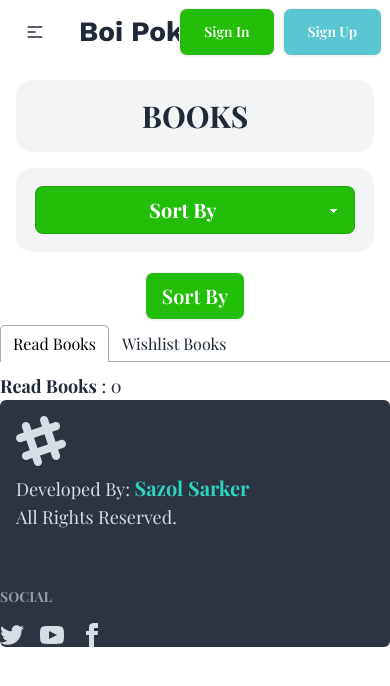
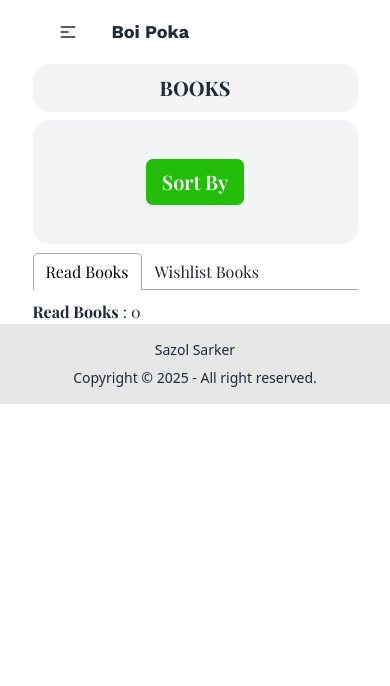
Before and after one commit to Sazol-Sarker/Boi-Poka-With-React-Router, a React app: page /listedBooks in a window 390 px wide. Shown: the top 686 px of the page. Built offline with nearby package versions, Linux system fonts and the light colour scheme; the HTML template or start-up script is replaced by a standard one; a web font is replaced by a local one.

Commit message:
Responsive mobile design added

```diff
--- a/src/components/Banner/Banner.jsx
+++ b/src/components/Banner/Banner.jsx
@@ -1,22 +1,50 @@
-import { Link } from 'react-router-dom';
-import BannerImg from '../../assets/books.jpg'
+import { Link } from "react-router-dom";
+import BannerImg from "../../assets/books.jpg";
 const Banner = () => {
-
   return (
-    <div className="hero bg-base-200 border-transparent rounded-lg max-w-6xl h-[554px]">
+    <>
+      <div className="hidden lg:inline hero bg-base-200 border-transparent rounded-lg max-w-6xl max-h-[554px]">
         <div className="hero-content flex-col lg:flex-row-reverse">
           <img
             src={BannerImg}
-          className="max-w-sm h-[394px] my-[80px] mr-[80px] rounded-lg shadow-2xl"
+            className="md:max-w-sm md:max-h-[394px] my-[80px] md:mr-[80px] rounded-lg shadow-2xl"
           />
-        <div className='py-[148px] pl-[110px]'>
-          <h1 className="text-[56px] font-bold">Books to freshen up your bookshelf</h1>
-         <Link to='/listedBooks'>
-          <button  className="btn btn-primary py-3 mt-5 border-transparent rounded-sm text-white bg-[#23BE0A]">View The List</button>
+          <div className="py-[148px] pl-[110px]">
+            <h1 className="text-[35px] md:text-[56px] font-bold">
+              Books to freshen up your bookshelf
+            </h1>
+            <Link to="/listedBooks">
+              <button className="btn btn-primary py-3 mt-5 border-transparent rounded-sm text-white bg-[#23BE0A]">
+                View The List
+              </button>
             </Link>
           </div>
         </div>
       </div>
+      {/* // mobile view */}
+      <div
+        className="hero bg-fixed h-[450px] lg:hidden "
+        style={{
+          backgroundImage:
+            `url(${BannerImg})`,
+        }}
+      >
+        <div className="hero-overlay bg-opacity-60"></div>
+        <div className="hero-content text-neutral-content text-center">
+          <div className="max-w-md mx-auto">
+            <h1 className="mb-5 text-2xl font-bold">Varities of Books</h1>
+            <p className="mb-5">
+              Books to freshen up your bookshelf
+            </p>
+            <Link to="/listedBooks">
+              <button className="btn btn-primary py-3 mt-5 border-transparent rounded-sm text-white bg-[#23BE0A]">
+                View The List
+              </button>
+            </Link>
+          </div>
+        </div>
+      </div>
+    </>
   );
 };
 
--- a/src/components/Book/Book.jsx
+++ b/src/components/Book/Book.jsx
@@ -5,28 +5,24 @@
   const { bookId, bookName, author, image, rating, category, tags, publisher } =
     book;
   return (
-    // <div className='border-4 rounded-md p-2 mt-2 border-teal-400'>
-    //     <h2>book id:{bookId}</h2>
-    //     <h2>book bookName:{bookName}</h2>
-    // </div>
-
     <Link to={`/books/${bookId}`}>
-      <div className="card bg-base-100 w-96 shadow-xl p-2 rounded-2xl border-2 border-[#F3F3F3">
-        <figure className="py-8 bg-[#F3F3F3] border-4 border-transparent">
+      <div className="card bg-base-100 w-72 md:w-80 lg:96 h-[500px]  mx-auto max-w-md shadow-xl p-2 rounded-2xl border-2 border-[#F3F3F3] transform transition-transform duration-300 hover:scale-105 ">
+        <figure className="py-4 md:py-8 bg-[#F3F3F3] border-4 border-transparent">
           <img
             src={image}
-            className="w-[124px] h-[166px] rounded-md"
+            // w-[124px] h-[166px]
+            className="w-24 max-w-28 h-40 rounded-md"
             alt={bookName}
           />
         </figure>
 
         <div className="card-body">
           {/* tags need iterating  */}
-          <div className="card-actions text-sm justify-start">
-            {tags.map((tag, idx) => (
+          <div className="card-actions text-sm justify-start flex">
+            {tags?.map((tag, idx) => (
               <div
                 key={idx}
-                className="badge badge-outline border-transparent py-4 px-4 text-[16px] bg-[#F3F3F3] text-[#23BE0A]"
+                className="badge badge-outline border-transparent py-4 px-2 text-[12px] md:text-[16px] bg-[#F3F3F3] text-[#23BE0A]"
               >
                 {tag}
               </div>
@@ -36,14 +32,13 @@
           Products
         </div> */}
           </div>
-          <h2 className="card-title text-[24px] mb-4 font-bold">
+          <h2 className="card-title text-[18px] md:text-[24px] mb-4 font-bold">
             {bookName}
-            {/* <div className="badge badge-secondary">NEW</div> */}
           </h2>
-          <p className="text-[16px] pb-5">By: {author}</p>
+          <p className="text-[14px]  md:text-[16px] pb-5">By: {author}</p>
 
           <div className="flex justify-between border-t-2 pt-5 border-dashed border-gray-300">
-            <p className="text-[16px]">{category}</p>
+            <p className="text-[12px] md:">{category}</p>
             <span className="flex items-center gap-1">
               <p className="text-[16px]">{rating}</p>
               <button>
--- a/src/components/BookDetail/BookDetail.jsx
+++ b/src/components/BookDetail/BookDetail.jsx
@@ -1,5 +1,5 @@
 import { useLoaderData, useParams } from "react-router-dom";
-import {addToLSDb} from "../../utility/localStorageDbHandler";
+import { addToLSDb } from "../../utility/localStorageDbHandler";
 
 const BookDetail = () => {
   const { bookId } = useParams();
@@ -22,51 +22,77 @@
     yearOfPublishing,
   } = bookData;
   return (
-    <div className="hero bg-base-200 min-h-screen">
+    <div className="hero   md:bg-base-200 min-h-screen">
       <title>{`${bookName} | Book Details`}</title>
       <div className="hero-content flex-col lg:flex-row">
         <img
           src={image}
-          className="max-w-[425px] max-h-[564px] rounded-lg shadow-2xl"
+          className="w-96 h-96  max-w-[425px] max-h-[564px] rounded-lg shadow-2xl"
         />
         <div>
-          <h1 className="text-5xl font-bold mb-2">{bookName}</h1>
-          <h1 className="text-xl ">By: {author}</h1>
+          <h1 className="text-2xl md:text-3xl lg:text-5xl font-bold mb-2">
+            {bookName}
+          </h1>
+          <h1 className="text-lg md:text-xl ">By: {author}</h1>
           <div className="divider"></div>
+          <p className="text-xl">
+            {category}
+            <sup>
+              <span className="badge badge-outline ml-1 text-green-500 ">category</span>
+            </sup>
+          </p>
 
-          <p className="text-xl">{category}</p>
           <div className="divider"></div>
-          <p className="text-md text-gray-600"><span className="font-bold text-black">Review: </span>{review}</p>
-
+          <p className="text-md text-gray-600">
+            <span className="font-bold text-black">Review: </span>
+            {review}
+          </p>
           <div className="flex  items-center my-2">
             <h3 className="text-md font-bold">Tag</h3>
-          {
-            tags.map((tag,idx)=><p  key={idx} className="pl-8 text-green-500">#{tag}</p>)
-          }
+            {tags.map((tag, idx) => (
+              <p key={idx} className="pl-8 text-green-500">
+                #{tag}
+              </p>
+            ))}
           </div>
-
           <div className="divider"></div>
-
           <div className="flex  text-lg my-4">
             <div className="mr-8">
-            <p >Number of Pages:  </p>
-            <p > Publisher:   </p>
-            <p > Year of Publishing:   </p>
-            <p >  Rating: </p>
-
+              <p>Number of Pages: </p>
+              <p> Publisher: </p>
+              <p> Year of Publishing: </p>
+              <p> Rating: </p>
             </div>
             <div>
-
-            <p> <b>{totalPages}</b> </p>
-            <p>  <b>{publisher}</b> </p>
-            <p><b>{yearOfPublishing}</b> </p>
-            <p> <b>{rating}</b> </p>
+              <p>
+                {" "}
+                <b>{totalPages}</b>{" "}
+              </p>
+              <p>
+                {" "}
+                <b>{publisher}</b>{" "}
+              </p>
+              <p>
+                <b>{yearOfPublishing}</b>{" "}
+              </p>
+              <p>
+                {" "}
+                <b>{rating}</b>{" "}
+              </p>
             </div>
-
           </div>
-
-          <button onClick={()=>addToLSDb(bookNo,'read-list')} className="btn btn-outline text-black font-bold text-lg mt-3">Mark as Read</button>
-          <button onClick={()=>addToLSDb(bookNo,'wish-list')} className="btn btn-accent text-white font-bold text-lg ml-5">Add to Wish List</button>
+          <button
+            onClick={() => addToLSDb(bookNo, "read-list")}
+            className="btn btn-outline text-black font-bold text-lg mt-3"
+          >
+            Mark as Read
+          </button>
+          <button
+            onClick={() => addToLSDb(bookNo, "wish-list")}
+            className="btn btn-accent text-white font-bold text-lg ml-5"
+          >
+            Add to Wish List
+          </button>
         </div>
       </div>
     </div>
--- a/src/components/Books/Books.jsx
+++ b/src/components/Books/Books.jsx
@@ -2,25 +2,25 @@
 import Book from "../Book/Book";
 
 const Books = () => {
-    const [books,setBooks]=useState([]);
-    // fetching books json data
-    useEffect(()=>{
-        fetch('/booksData.json')
-        .then(res=>res.json())
-        .then(data=>setBooks(data))
-    },[])
-    return (
-        <div className="my-5">
-            <h2 className="text-center text-[40px] m-9 font-bold">Books</h2>
-            <div className="grid grid-cols-1 md:grid-cols-2 lg:grid-cols-3 gap-x-16 gap-y-6">
-
-            {
-                books.map(book=><Book key={book.bookId} book={book}></Book>)
-            }
-            </div>
-
-        </div>
-    );
+  const [books, setBooks] = useState([]);
+  // fetching books json data
+  useEffect(() => {
+    fetch("/booksData.json")
+      .then((res) => res.json())
+      .then((data) => setBooks(data));
+  }, []);
+  return (
+    <div className="mb-5">
+      <h2 className="text-center text-[22px] sm:text-[28px] md:text-[40px] m-9 font-bold">
+        Books
+      </h2>
+      <div className="grid grid-cols-1 md:grid-cols-2 lg:grid-cols-3  md:gap-x-4 gap-y-6">
+        {books.map((book) => (
+          <Book key={book.bookId} book={book}></Book>
+        ))}
+      </div>
+    </div>
+  );
 };
 
 export default Books;
--- a/src/components/Footer/Footer.jsx
+++ b/src/components/Footer/Footer.jsx
@@ -1,63 +1,13 @@
-import { Link } from "react-router-dom";
+
 const Footer = () => {
   return (
-    <footer className="footer bg-neutral text-neutral-content max-w-7xl  m-auto rounded-md ">
-      <aside className="p-4">
-        <svg
-          width="50"
-          height="50"
-          viewBox="0 0 24 24"
-          xmlns="http://www.w3.org/2000/svg"
-          fillRule="evenodd"
-          clipRule="evenodd"
-          className="fill-current"
-        >
-          <path d="M22.672 15.226l-2.432.811.841 2.515c.33 1.019-.209 2.127-1.23 2.456-1.15.325-2.148-.321-2.463-1.226l-.84-2.518-5.013 1.677.84 2.517c.391 1.203-.434 2.542-1.831 2.542-.88 0-1.601-.564-1.86-1.314l-.842-2.516-2.431.809c-1.135.328-2.145-.317-2.463-1.229-.329-1.018.211-2.127 1.231-2.456l2.432-.809-1.621-4.823-2.432.808c-1.355.384-2.558-.59-2.558-1.839 0-.817.509-1.582 1.327-1.846l2.433-.809-.842-2.515c-.33-1.02.211-2.129 1.232-2.458 1.02-.329 2.13.209 2.461 1.229l.842 2.515 5.011-1.677-.839-2.517c-.403-1.238.484-2.553 1.843-2.553.819 0 1.585.509 1.85 1.326l.841 2.517 2.431-.81c1.02-.33 2.131.211 2.461 1.229.332 1.018-.21 2.126-1.23 2.456l-2.433.809 1.622 4.823 2.433-.809c1.242-.401 2.557.484 2.557 1.838 0 .819-.51 1.583-1.328 1.847m-8.992-6.428l-5.01 1.675 1.619 4.828 5.011-1.674-1.62-4.829z"></path>
-        </svg>
-        <p className="text-lg">
-          Developed By: <span className="text-xl text-teal-400 font-bold"> Sazol Sarker</span>
-          <br />
-          All Rights Reserved.
+    <footer className="footer footer-center bg-base-300 text-base-content p-4">
+      <aside>
+        <h2>Sazol Sarker</h2>
+        <p>
+          Copyright © {new Date().getFullYear()} - All right reserved.
         </p>
       </aside>
-      <nav>
-        <h6 className="footer-title">Social</h6>
-        <div className="grid grid-flow-col gap-4">
-          <Link to=""  className="hover:cursor-pointer">
-            <svg
-              xmlns="http://www.w3.org/2000/svg"
-              width="24"
-              height="24"
-              viewBox="0 0 24 24"
-              className="fill-current"
-            >
-              <path d="M24 4.557c-.883.392-1.832.656-2.828.775 1.017-.609 1.798-1.574 2.165-2.724-.951.564-2.005.974-3.127 1.195-.897-.957-2.178-1.555-3.594-1.555-3.179 0-5.515 2.966-4.797 6.045-4.091-.205-7.719-2.165-10.148-5.144-1.29 2.213-.669 5.108 1.523 6.574-.806-.026-1.566-.247-2.229-.616-.054 2.281 1.581 4.415 3.949 4.89-.693.188-1.452.232-2.224.084.626 1.956 2.444 3.379 4.6 3.419-2.07 1.623-4.678 2.348-7.29 2.04 2.179 1.397 4.768 2.212 7.548 2.212 9.142 0 14.307-7.721 13.995-14.646.962-.695 1.797-1.562 2.457-2.549z"></path>
-            </svg>
-          </Link>
-          <Link to="" className="hover:cursor-pointer">
-            <svg
-              xmlns="http://www.w3.org/2000/svg"
-              width="24"
-              height="24"
-              viewBox="0 0 24 24"
-              className="fill-current"
-            >
-              <path d="M19.615 3.184c-3.604-.246-11.631-.245-15.23 0-3.897.266-4.356 2.62-4.385 8.816.029 6.185.484 8.549 4.385 8.816 3.6.245 11.626.246 15.23 0 3.897-.266 4.356-2.62 4.385-8.816-.029-6.185-.484-8.549-4.385-8.816zm-10.615 12.816v-8l8 3.993-8 4.007z"></path>
-            </svg>
-          </Link>
-          <Link to="" className="hover:cursor-pointer">
-            <svg
-              xmlns="http://www.w3.org/2000/svg"
-              width="24"
-              height="24"
-              viewBox="0 0 24 24"
-              className="fill-current"
-            >
-              <path d="M9 8h-3v4h3v12h5v-12h3.642l.358-4h-4v-1.667c0-.955.192-1.333 1.115-1.333h2.885v-5h-3.808c-3.596 0-5.192 1.583-5.192 4.615v3.385z"></path>
-            </svg>
-          </Link>
-        </div>
-      </nav>
     </footer>
   );
 };
--- a/src/components/ListedBooks/ListedBooks.jsx
+++ b/src/components/ListedBooks/ListedBooks.jsx
@@ -44,45 +44,37 @@
   // ratingAscSort
   const ratingAscSort = (pickedOption) => {
     setSortByOption(pickedOption);
-    const updatedBookItemList=[...readBooksList].sort((a,b)=>a.rating-b.rating);
+    const updatedBookItemList = [...readBooksList].sort(
+      (a, b) => a.rating - b.rating
+    );
     setReadBooksList(updatedBookItemList);
-
   };
   //totalPagesAscSort
   const totalPagesAscSort = (pickedOption) => {
     setSortByOption(pickedOption);
-    const updatedBookItemList=[...readBooksList].sort((a,b)=>a.totalPages-b.totalPages);
+    const updatedBookItemList = [...readBooksList].sort(
+      (a, b) => a.totalPages - b.totalPages
+    );
     setReadBooksList(updatedBookItemList);
-
   };
 
   return (
-    <div>
+    <div className="w-full ">
       <title>Book List</title>
       {/* <h2>Books {books.length}</h2> */}
-      <div className="text-3xl flex justify-center items-center border-2 border-transparent m-4 p-4 rounded-2xl font-bold bg-gray-100">
+      <div className="w-full text-xl md:text-2xl lg:text-3xl flex justify-center items-center border-2 border-transparent  py-2 rounded-2xl font-bold bg-gray-100">
         <h1>BOOKS</h1>
       </div>
       {/* drop down : sort by */}
-      <div className="text-3xl flex justify-center items-center border-2 border-transparent m-4 p-4 rounded-2xl font-bold bg-gray-100">
-        <select className="select select-bordered w-full max-w-xs text-white bg-[#23BE0A] text-center text-xl">
-          <option disabled selected>
-            {sortByOption?`Sort By ${sortByOption}`:'Sort By'}
-          </option>
-          <option onClick={()=>ratingAscSort('Rating (Ascending)')}>Rating Asc</option>
-          <option onClick={()=>totalPagesAscSort('Total PAges (Ascending)')}>Total Pages Asc</option>
-        </select>
-      </div>
-
+      <div className="text-xl md:text-3xl my-2 md:my-5 flex justify-center items-center border-2 border-transparent  p-4 rounded-2xl font-bold bg-gray-100">
         {/* 2nd dropdown menu */}
-      <div className="dropdown dropdown-bottom flex justify-center items-center  hover:text-pink-400">
+        <div className="dropdown dropdown-bottom flex justify-center items-center  hover:text-pink-400 my-4">
           <div
             tabIndex={0}
             role="button"
             className="btn m-1 bg-[#23BE0A] text-xl hover:bg-pink-400  text-white "
           >
-          {sortByOption?`Sort By: ${sortByOption}`:'Sort By'}
-
+            {sortByOption ? `Sort By: ${sortByOption}` : "Sort By"}
           </div>
           <ul
             tabIndex={0}
@@ -100,6 +92,7 @@
             </li>
           </ul>
         </div>
+      </div>
 
       {/* tabs containers */}
       <Tabs>
@@ -109,23 +102,26 @@
         </TabList>
 
         <TabPanel>
-          <h2 className="text-lg">
-            {" "}
+          <h2 className="text-md md:text-lg">
             <b>Read Books</b> : {readBooksList.length}
           </h2>
+          <div className="grid grid-cols-1 md:grid-cols-2 md:gap-2 place-items-center ">
             {/* daisu ui card with badge */}
             {readBooksList.map((book) => (
               <BookDataInTab key={book.bookId} book={book}></BookDataInTab>
             ))}
+          </div>
         </TabPanel>
         <TabPanel>
-          <h2 className="text-lg">
+          <h2 className="text-md md:text-lg">
             <b>Wish List Books</b>: {wishListBooks.length}
           </h2>
+          <div className="grid grid-cols-1 md:grid-cols-2 md:gap-2 place-items-center">
             {/* daisu ui card with badge */}
             {wishListBooks.map((book) => (
               <BookDataInTab key={book.bookId} book={book}></BookDataInTab>
             ))}
+          </div>
         </TabPanel>
       </Tabs>
     </div>
--- a/src/components/Navbar/Navbar.jsx
+++ b/src/components/Navbar/Navbar.jsx
@@ -4,13 +4,38 @@
   const links = (
     <>
       <li>
-        <NavLink to="/" className="border-2 border-[#23BE0A] text-gray-400 bg-white">Home</NavLink>
+        <NavLink
+          to="/"
+          className="border-2 border-[#23BE0A] text-gray-400 bg-white"
+        >
+          Home
+        </NavLink>
       </li>
       <li>
-        <NavLink to="/listedBooks" className="border-2 border-[#23BE0A] text-gray-400 bg-white">Listed Books</NavLink>
+        <NavLink
+          to="/listedBooks"
+          className="border-2 border-[#23BE0A] text-gray-400 bg-white"
+        >
+          Listed Books
+        </NavLink>
       </li>
       <li>
-        <NavLink to="/pages" className="border-2 border-[#23BE0A] text-gray-400 bg-white">Pages to Read</NavLink>
+        <NavLink
+          to=""
+          className="border-2 border-[#23BE0A] text-gray-400 bg-white"
+        >
+          Pages to Read
+        </NavLink>
+      </li>
+      <li  className="lg:hidden">
+        <NavLink to="/dashboard" className="btn  text-white bg-[#59C6D2]">
+          Sign Up
+        </NavLink>
+      </li>
+      <li className="lg:hidden">
+        <NavLink to="" className="btn  text-white bg-[#23BE0A]">
+          Sign In
+        </NavLink>
       </li>
     </>
   );
@@ -19,7 +44,7 @@
     <div className="navbar bg-base-100">
       <div className="navbar-start">
         <div className="dropdown">
-          <div tabIndex={0} role="button" className="btn btn-ghost lg:hidden">
+          <div tabIndex={0} role="button" className="btn btn-ghost lg:hidden ">
             <svg
               xmlns="http://www.w3.org/2000/svg"
               className="h-5 w-5"
@@ -37,27 +62,30 @@
           </div>
           <ul
             tabIndex={0}
-            className="menu menu-sm dropdown-content bg-base-100 rounded-box z-[1] mt-3 w-52 p-2 shadow"
+            className="menu menu-sm dropdown-content bg-base-100 rounded-box z-[1] mt-3 w-36 p-2 shadow *:mb-2"
           >
             {links}
           </ul>
         </div>
-        <NavLink to="/" id="logoText" className="btn btn-ghost text-[28px] font-bold">Boi Poka</NavLink>
+        <NavLink
+          to="/"
+          id="logoText"
+          className="btn btn-ghost text-lg md:text-[28px] font-bold"
+        >
+          Boi Poka
+        </NavLink>
       </div>
       <div className="navbar-center hidden lg:flex">
         <ul className="menu menu-horizontal px-1 gap-x-2">{links}</ul>
       </div>
-      <div className="navbar-end flex ml-auto gap-x-2">
+      <div className="navbar-end hidden lg:flex ml-auto gap-x-2">
+        <NavLink to="" className="btn px-6 text-white bg-[#23BE0A]">
+          Sign In
+        </NavLink>
 
-          <NavLink to="" className="btn px-6 text-white bg-[#23BE0A]">
-            Sign In
-          </NavLink>
-
-
-          <NavLink to="/dashboard" className="btn px-6 text-white bg-[#59C6D2]">
-            Sign Up
-          </NavLink>
-
+        <NavLink to="" className="btn px-6 text-white bg-[#59C6D2]">
+          Sign Up
+        </NavLink>
       </div>
     </div>
   );
--- a/src/components/Root/Root.jsx
+++ b/src/components/Root/Root.jsx
@@ -1,22 +1,24 @@
 import { Outlet } from "react-router-dom";
 import Navbar from "../Navbar/Navbar";
 import Footer from "../Footer/Footer";
-import './Root.css'
+import "./Root.css";
 const Root = () => {
   return (
-    <div className="root max-w-6xl mx-auto">
+    <>
+    {/* max-w-6xl */}
+      <div className="root w-10/12 mx-auto">
         <header>
           <Navbar></Navbar>
         </header>
         <main className="">
-      {/* border-4 border-red-500 */}
-        {/* <p>Root outlet body</p> */}
+
           <Outlet></Outlet>
         </main>
+      </div>
       <footer>
         <Footer></Footer>
       </footer>
-    </div>
+    </>
   );
 };
 
--- a/src/main.jsx
+++ b/src/main.jsx
@@ -1,52 +1,48 @@
-import { StrictMode } from 'react'
-import { createRoot } from 'react-dom/client'
-import './index.css'
-import {
-  createBrowserRouter,
-  RouterProvider,
-} from "react-router-dom";
-import Root from './components/Root/Root.jsx';
-import ErrorPage from './components/ErrorPage/ErrorPage.jsx';
-import Home from './components/Home/Home.jsx';
-import Dashboard from './components/Dashboard/Dashboard.jsx';
-import BookDetail from './components/BookDetail/BookDetail.jsx';
-import ListedBooks from './components/ListedBooks/ListedBooks.jsx';
-import {ToastContainer} from 'react-toastify';
+import { StrictMode } from "react";
+import { createRoot } from "react-dom/client";
+import "./index.css";
+import { createBrowserRouter, RouterProvider } from "react-router-dom";
+import Root from "./components/Root/Root.jsx";
+import ErrorPage from "./components/ErrorPage/ErrorPage.jsx";
+import Home from "./components/Home/Home.jsx";
+import Dashboard from "./components/Dashboard/Dashboard.jsx";
+import BookDetail from "./components/BookDetail/BookDetail.jsx";
+import ListedBooks from "./components/ListedBooks/ListedBooks.jsx";
+import { ToastContainer } from "react-toastify";
 
 const router = createBrowserRouter([
   {
     path: "/",
     element: <Root></Root>,
-    errorElement:<ErrorPage></ErrorPage>,
-    children:[
+    errorElement: <ErrorPage></ErrorPage>,
+    children: [
       {
-        path:'',
-        element:<Home></Home>
+        path: "",
+        element: <Home></Home>,
       },
       {
-        path:'/books/:bookId',
-        loader:()=>fetch('/booksData.json'),
+        path: "/books/:bookId",
+        loader: () => fetch("/booksData.json"),
 
-        element:<BookDetail></BookDetail>
+        element: <BookDetail></BookDetail>,
       },
       {
-        path:'/dashboard',
-        element:<Dashboard></Dashboard>
+        path: "/dashboard",
+        element: <Dashboard></Dashboard>,
       },
+
       {
-        path:'/listedBooks',
-        loader:()=>fetch('/booksData.json'),
-        element:<ListedBooks></ListedBooks>
-      }
-
-    ]
+        path: "/listedBooks",
+        loader: () => fetch("/booksData.json"),
+        element: <ListedBooks></ListedBooks>,
+      },
+    ],
   },
 ]);
 
-
-createRoot(document.getElementById('root')).render(
+createRoot(document.getElementById("root")).render(
   <StrictMode>
     <RouterProvider router={router} />
     <ToastContainer></ToastContainer>
-  </StrictMode>,
-)
+  </StrictMode>
+);
```
Also changed, not shown: src/components/BookDataInTab/BookDataInTab.jsx (+42 -25 lines). Lines whose indentation alone changed are shown as unchanged.
